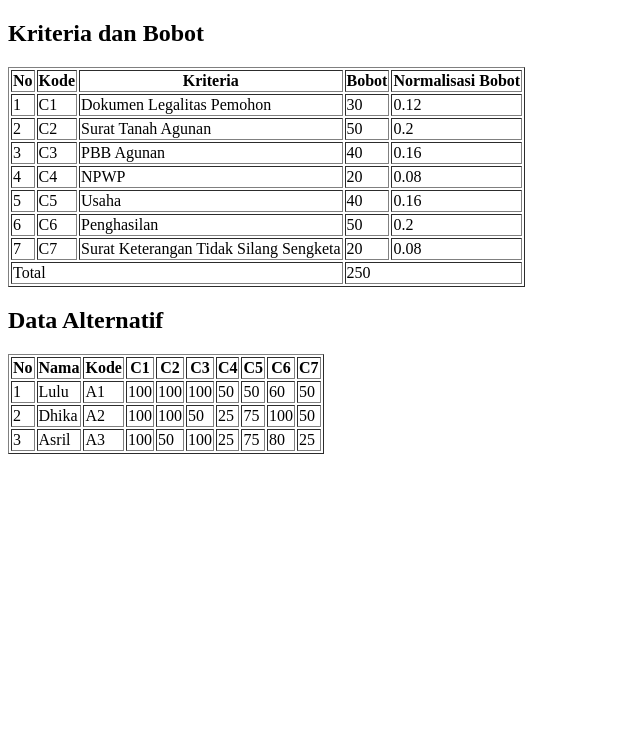
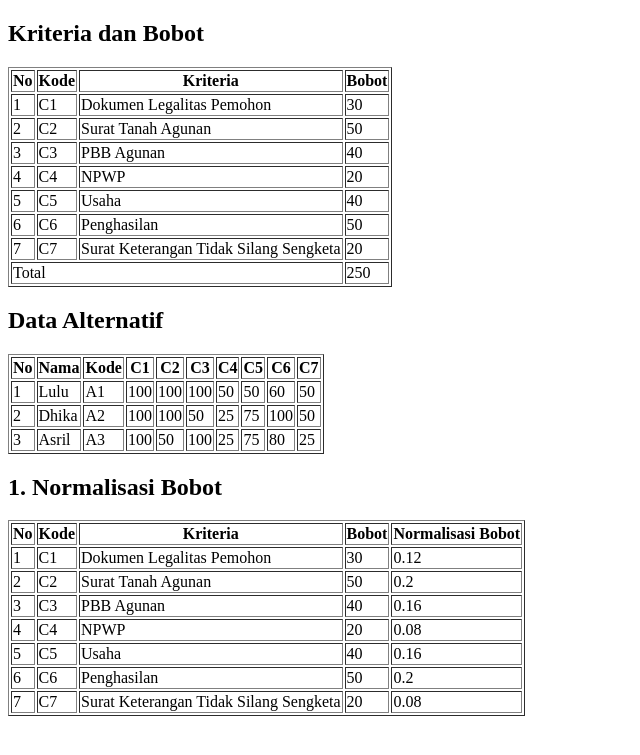
Before and after one commit to arialghifari/spk, a PHP site: page / in a window 1280 px wide. Shown: the top 755 px of the page, without its empty margins (0-640 px from the left). Run offline with PHP 8.4, Linux system fonts and the light colour scheme.

Commit message:
Normalisasi bobot

```diff
--- a/Smart.php
+++ b/Smart.php
@@ -4,6 +4,9 @@ class Smart
 {
 	public $kriteria = array();
 	public $alternatif = array();
+	public $normalisasiBobot = array();
+	public $cmin = array();
+	public $cmax = array();
 
 	function __construct()
 	{
@@ -20,6 +23,8 @@ class Smart
 		array_push($this->alternatif, array('Lulu', 'A1', 100, 100, 100, 50, 50, 60, 50));
 		array_push($this->alternatif, array('Dhika', 'A2', 100, 100, 50, 25, 75, 100, 50));
 		array_push($this->alternatif, array('Asril', 'A3', 100, 50, 100, 25, 75, 80, 25));
+
+		$this->normalisasiBobot();
 	}
 
 	function totalBobotKriteria()
@@ -33,10 +38,12 @@ class Smart
 		return $total;
 	}
 
-	function normalisasiBobot($bobot)
+	function normalisasiBobot()
 	{
-		$normalisasi = $bobot / $this->totalBobotKriteria();
+		foreach ($this->kriteria as $kriteria) {
+			$kriteria[4] = round($kriteria[2] / $this->totalBobotKriteria(), 3);
 
-		return round($normalisasi, 3);
+			array_push($this->normalisasiBobot, $kriteria);
+		}
 	}
 }
--- a/index.php
+++ b/index.php
@@ -26,7 +26,6 @@ $smart = new Smart();
 				<th>Kode</th>
 				<th>Kriteria</th>
 				<th>Bobot</th>
-				<th>Normalisasi Bobot</th>
 			</tr>
 		</thead>
 		<tbody>
@@ -37,13 +36,12 @@ $smart = new Smart();
 					<td><?= $kriteria[0] ?></td>
 					<td><?= $kriteria[1] ?></td>
 					<td><?= $kriteria[2] ?></td>
-					<td><?= $smart->normalisasiBobot($kriteria[2]) ?></td>
 				</tr>
 			<?php $no++;
 			} ?>
 			<tr>
 				<td colspan="3">Total</td>
-				<td colspan="2"><?= $smart->totalBobotKriteria(); ?></td>
+				<td><?= $smart->totalBobotKriteria(); ?></td>
 			</tr>
 		</tbody>
 	</table>
@@ -84,6 +82,33 @@ $smart = new Smart();
 			} ?>
 		</tbody>
 	</table>
+
+	<!-- 1 Normalisasi Bobot -->
+	<h2>1. Normalisasi Bobot</h2>
+	<table border="1">
+		<thead>
+			<tr>
+				<th>No</th>
+				<th>Kode</th>
+				<th>Kriteria</th>
+				<th>Bobot</th>
+				<th>Normalisasi Bobot</th>
+			</tr>
+		</thead>
+		<tbody>
+			<?php $no = 1;
+			foreach ($smart->normalisasiBobot as $kriteria) { ?>
+				<tr>
+					<td><?= $no ?></td>
+					<td><?= $kriteria[0] ?></td>
+					<td><?= $kriteria[1] ?></td>
+					<td><?= $kriteria[2] ?></td>
+					<td><?= $kriteria[4] ?></td>
+				</tr>
+			<?php $no++;
+			} ?>
+		</tbody>
+	</table>
 </body>
 
 </html>
```
